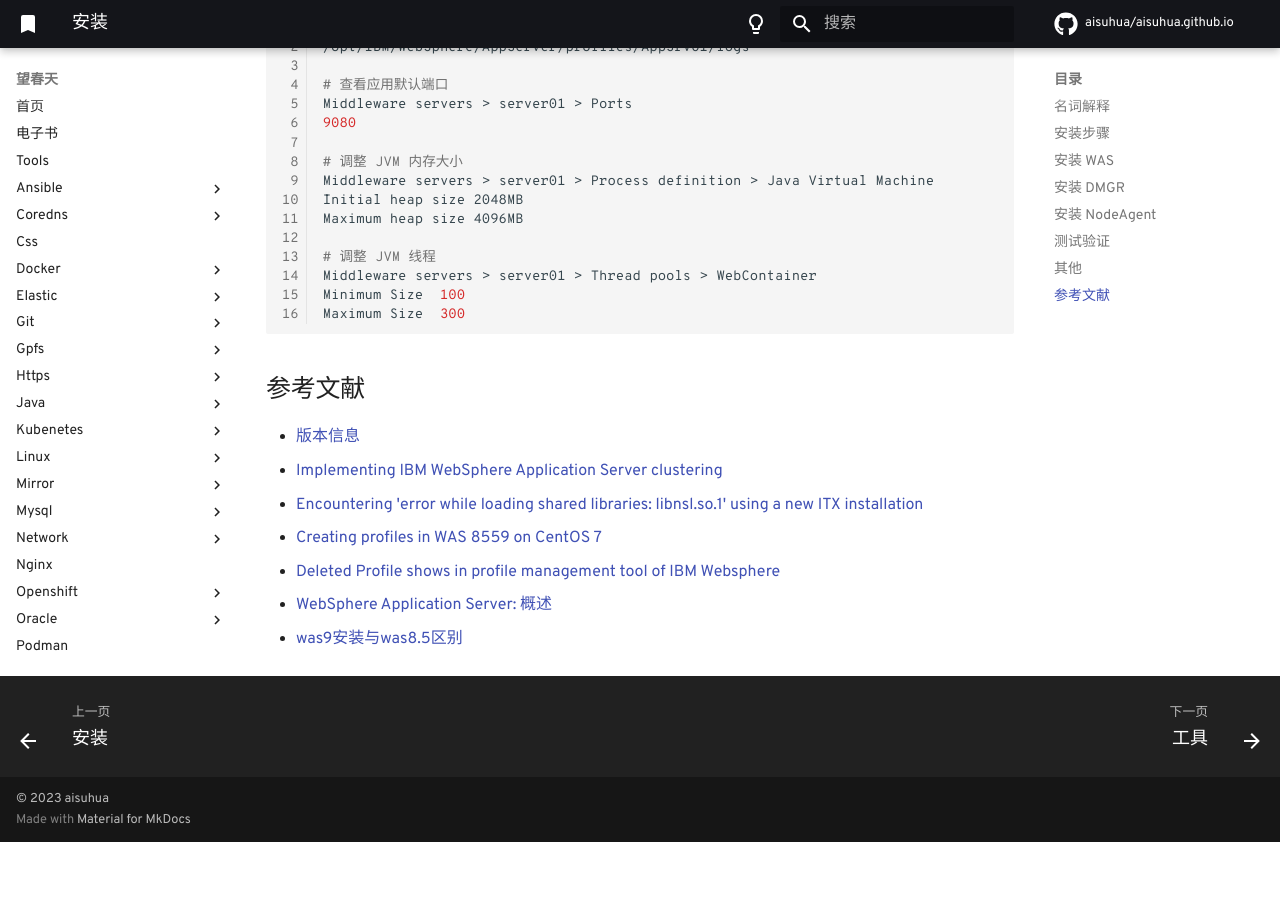
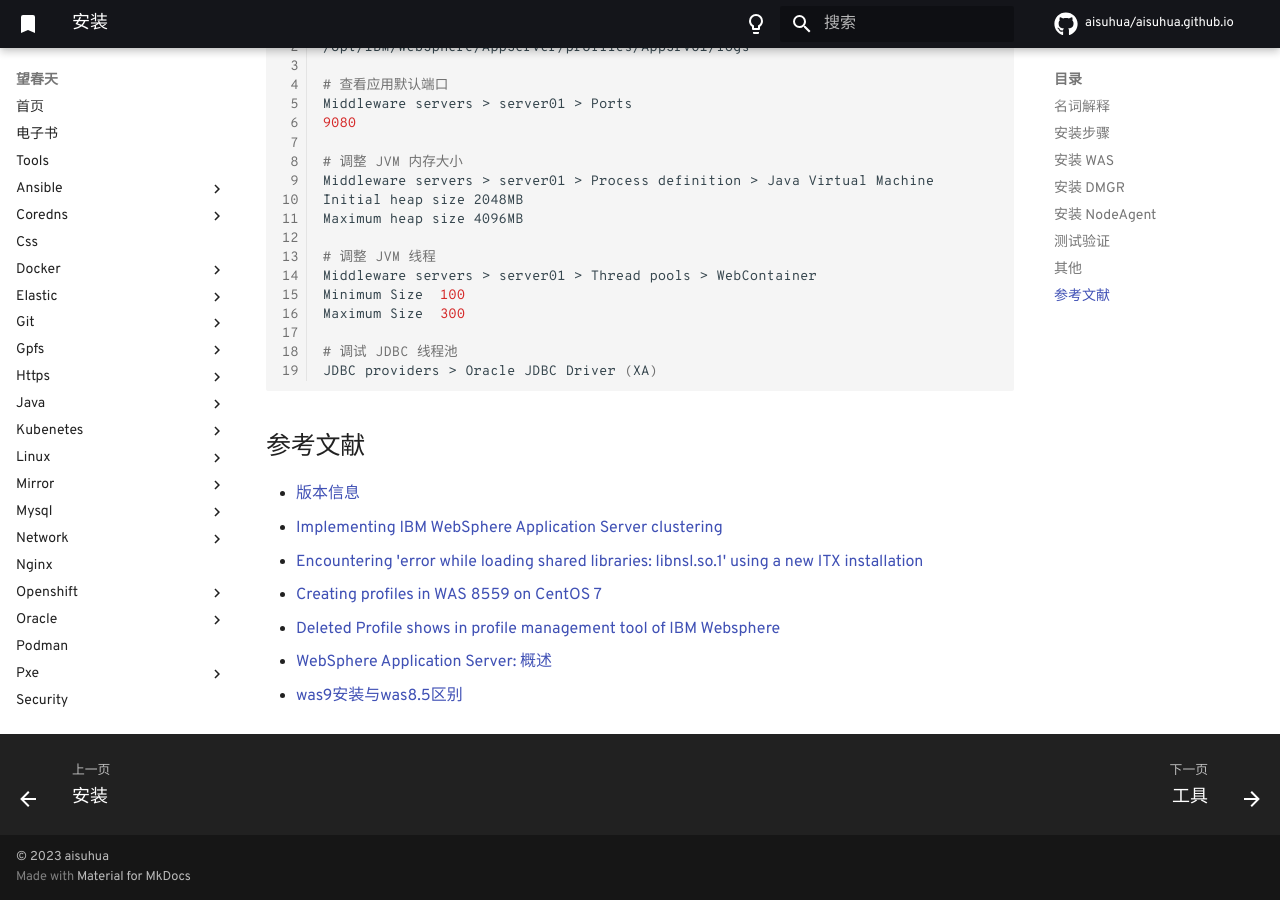
Before and after one commit to aisuhua/aisuhua.github.io, an MkDocs documentation site: the page built from docs/was/README.md, in a window 1280 px wide and 900 px high, scrolled down 2755 px. Built offline with MkDocs 1.6.1 and Material for MkDocs 9.7.7, drawn with Linux system fonts in a browser that asks for light colours; comment, search, counter and statistics services are not loaded; before the commit the page ends 3597 px from its top, so only the background shows below that.

Commit message:
README.md

````diff
--- a/docs/was/README.md
+++ b/docs/was/README.md
@@ -145,6 +145,9 @@
 Middleware servers > server01 > Thread pools > WebContainer
 Minimum Size  100
 Maximum Size  300
+
+# 调试 JDBC 线程池
+JDBC providers > Oracle JDBC Driver (XA)
 ```
 
 
````
